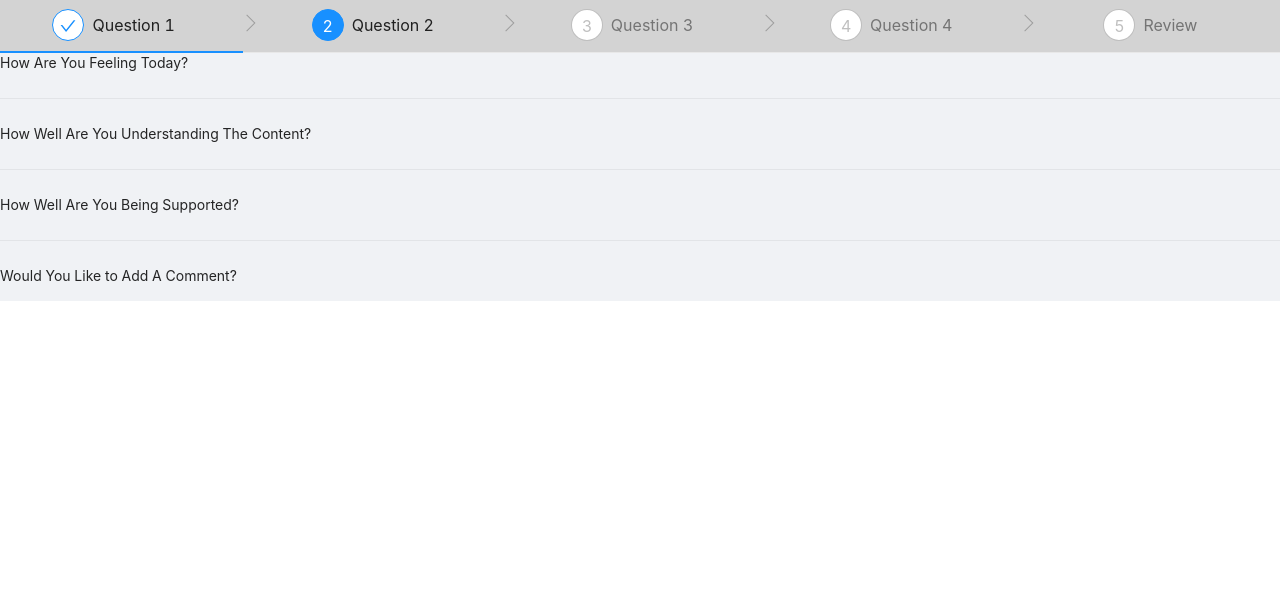
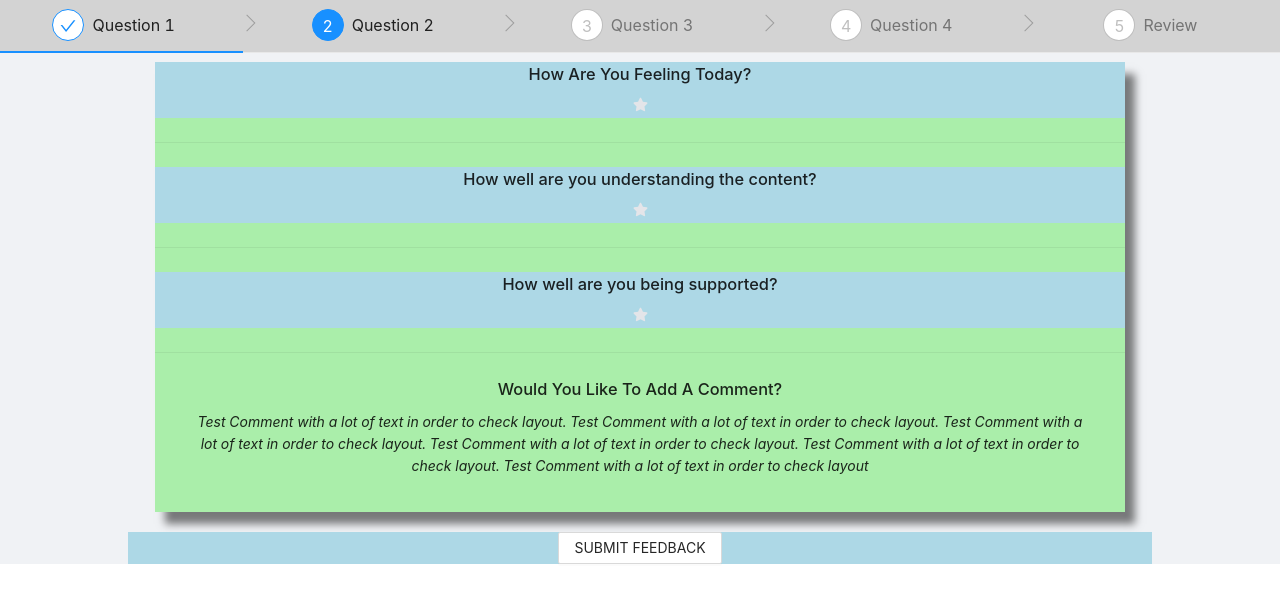
Before and after one commit to TJorenby/redux-feedback-loop, a React app: page /#/Review in a window 1280 px wide. Shown: the part 108-710 px from the top of the page. Built offline with nearby package versions, Linux system fonts and the light colour scheme.

Commit message:
star-rating for each question is now displaying for each question in ReviewFeedback component

```diff
--- a/src/components/ReviewFeedback/ReviewFeedback.js
+++ b/src/components/ReviewFeedback/ReviewFeedback.js
@@ -2,33 +2,82 @@ import React, { Component } from 'react';
 import axios from 'axios';
 import './ReviewFeedback.scss';
 import { connect } from 'react-redux';
-import { Divider } from 'antd';
+import { Divider, Button } from 'antd';
+import { FaStar } from 'react-icons/fa';
 
 class ReviewFeedback extends Component {
   render() {
     return (
-      <div>
+      <div >
+        <div className="review-card">
+
+          <div className="response-review">
+            <h3>How Are You Feeling Today?</h3>
             <p>
-          How Are You Feeling Today?
-          {this.props.results.question1}
+              {
+                [...Array(this.props.question1)].map(star => {
+                  return (
+                    <FaStar
+                      className="star"
+                      size={15}
+                      color={"#e4e5e9"}
+                    />
+                  )
+                })
+              }
+            </p>
 
+          </div>
+          <Divider />
+          <div className="response-review">
+            <h3>How well are you understanding the content?</h3>
+            <p>
+              {
+                [...Array(this.props.question2)].map(star => {
+                  return (
+                    <FaStar
+                      className="star"
+                      size={15}
+                      color={"#e4e5e9"}
+                    />
+                  )
+                })
+              }
             </p>
+
+          </div>
           <Divider />
+          <div className="response-review">
+            <h3>How well are you being supported?</h3>
             <p>
-          How Well Are You Understanding The Content?
-          {this.props.results.question2}
+              {
+                [...Array(this.props.question3)].map(star => {
+                  return (
+                    <FaStar
+                      className="star"
+                      size={15}
+                      color={"#e4e5e9"}
+                    />
+                  )
+                })
+              }
             </p>
+
+          </div>
           <Divider />
-        <p>
-          How Well Are You Being Supported?
-          {this.props.results.question3}
-        </p>
-        <Divider />
-        <p>
-          Would You Like to Add A Comment?
-          {this.props.results.question4}
+          <div className="comment-response-review">
 
-        </p>
+            <h3>Would You Like To Add A Comment?</h3>
+            <p className="comment-text">{this.props.question4} Test Comment with a lot of text in order to check layout. Test Comment with a lot of text in order to check layout. Test Comment with a lot of text in order to check layout. Test Comment with a lot of text in order to check layout. Test Comment with a lot of text in order to check layout. Test Comment with a lot of text in order to check layout</p>
+          </div>
+
+
+        </div>
+
+        <div className="submit-btn">
+          <Button>SUBMIT FEEDBACK</Button>
+        </div>
+
       </div>
     );
   }
@@ -37,7 +86,10 @@ class ReviewFeedback extends Component {
 const mapStateToProps = (reduxState) => {
   // Return props for the Location component
   return {
-    results: reduxState.resultsReducer
+    question1: reduxState.resultsReducer.question1,
+    question2: reduxState.resultsReducer.question2,
+    question3: reduxState.resultsReducer.question3,
+    question4: reduxState.resultsReducer.question4
   };
 }
 
--- a/src/components/ReviewFeedback/ReviewFeedback.scss
+++ b/src/components/ReviewFeedback/ReviewFeedback.scss
@@ -0,0 +1,39 @@
+@import'./src/styles/_themes.scss';
+
+
+.review-card{
+    height: 450px;
+    width: 970px;
+    margin-left: auto;
+    margin-right: auto;
+    background: #AEA;
+    box-shadow: 10px 12px 0.5rem rgba(0,0,0,0.5);
+}
+
+.response-review {
+    text-align: center;
+    background-color: lightblue;
+    margin-top: 10px;
+    margin-bottom: 0px;
+}
+
+.comment-response-review{
+    text-align: center;
+
+}
+
+.comment-text{
+    font-style: italic;
+    width: 900px;
+    margin-left: auto;
+    margin-right: auto;
+}
+
+.submit-btn {
+    text-align: center;
+    background-color: lightblue;
+    margin-top: 20px;
+    margin-left: auto;
+    margin-right: auto;
+    width: 80%;
+}
```
Also changed, not shown: ToDo.md (+9 -9 lines), src/styles/_themes.scss (line endings or trailing spaces). Lines whose indentation alone changed are shown as unchanged.
